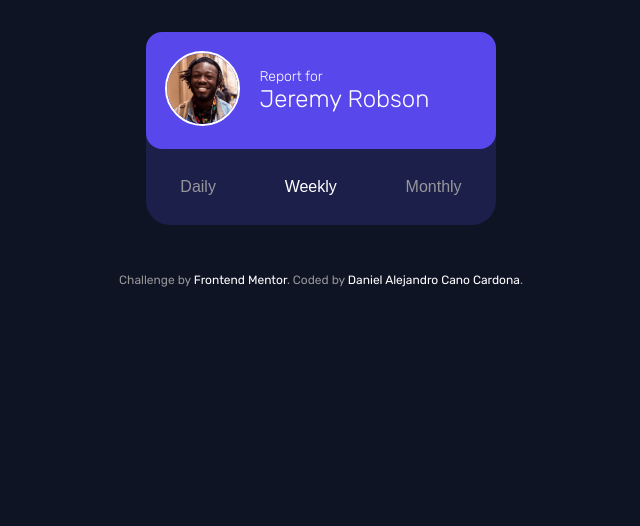
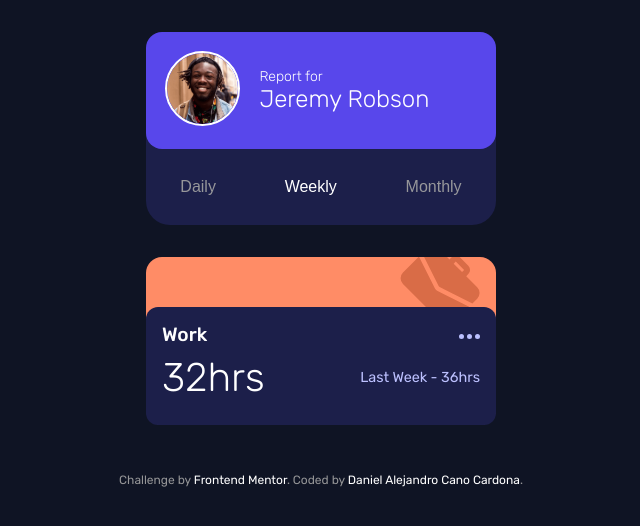
Before and after one commit to Dacardonac/fem-time-tracking-dashboard, a website built with Vite: page index.html in a window 1280 px wide. Shown: the whole page, without its empty margins (319-959 px from the left). Built offline with nearby package versions, Linux system fonts and the light colour scheme; some packages are replaced by stand-ins of ours.

Commit message:
feat: add card component for task display and update styles for improved layout

```diff
--- a/index.html
+++ b/index.html
@@ -36,8 +36,25 @@
         <button class="user__control-button" id="monthlyBtn" data-option="Monthly">Monthly</button>
       </nav>
     </article>
+
+    <article class="card">  <!-- It depends on the type of card -->
+      <header class="card__header">
+        <img class="card__header-icon" src="./src/assets/icons/icon-work.svg" alt="Work icon">
+      </header>
+      <div class="card__content">
+        <header class="card__content-header">
+          <h2 class="card__content-title">Work</h2>
+          <button class="card__content-options" aria-label="Options">
+            <img src="./src/assets/icons/icon-ellipsis.svg" alt="Ellipsis icon">
+          </button>
+        </header>
+        <main class="card__content-details">
+          <h3 class="card__content-hours">32hrs</h3>
+          <p class="card__content-previous">Last Week - 36hrs</p>
+        </main>
+      </div>
+    </article>
   </main>
-
   <footer class="footer" aria-label="Footer">
     <div class="footer__attribution">
       Challenge by <a class="footer__link" href="https://www.frontendmentor.io?ref=challenge" target="_blank" rel="noopener">Frontend Mentor</a>.
--- /dev/null
+++ b/src/styles/components/cards.scss
@@ -0,0 +1,65 @@
+.card {
+  background-color: var(--orange-300); // It depends on the type of card
+  border-radius: 1rem;
+  width: 350px;
+
+  &__header {
+    display: flex;
+    justify-content: flex-end;
+    overflow: hidden;
+    width: 100%;
+    height: 50px;
+
+    &-icon {
+      // It depends on the type of card
+      width: 80px;
+      height: 80px;
+      object-fit: cover;
+      position: relative;
+      top: -11px;
+      margin-right: 1rem;
+    }
+  }
+
+  &__content {
+    background-color: var(--navy-900);
+    border-radius: 0.75rem;
+    padding: 1rem;
+
+    &-header {
+      display: flex;
+      justify-content: space-between;
+      align-items: center;
+    }
+
+    &-details {
+      display: flex;
+      justify-content: space-between;
+      align-items: center;
+    }
+
+    &-title {
+      font-size: 1.2rem;
+      font-weight: 500;
+      color: var(--white);
+    }
+
+    &-options {
+      background: none;
+      border: none;
+      cursor: pointer;
+    }
+
+    &-hours {
+      font-size: 2.5rem;
+      font-weight: 300;
+      color: var(--white);
+      margin: 0.5rem 0;
+    }
+
+    &-previous {
+      font-size: 0.9rem;
+      color: var(--navy-200);
+    }
+  }
+}
--- a/src/styles/main.scss
+++ b/src/styles/main.scss
@@ -2,4 +2,5 @@
 @use 'base/reset';
 @use 'base/global';
 @use 'components/dashboard';
+@use 'components/cards';
 @use 'components/footer';
```
